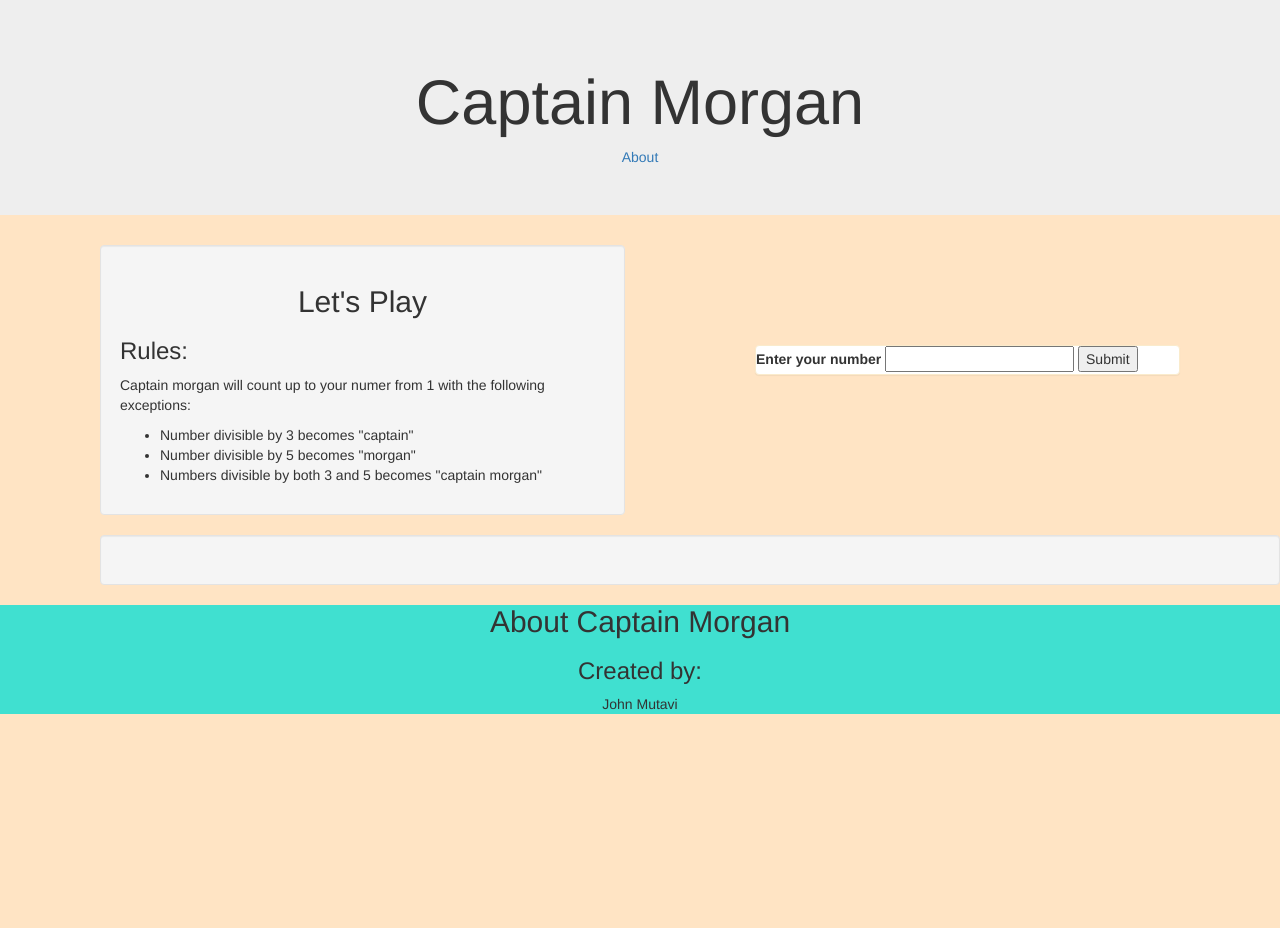
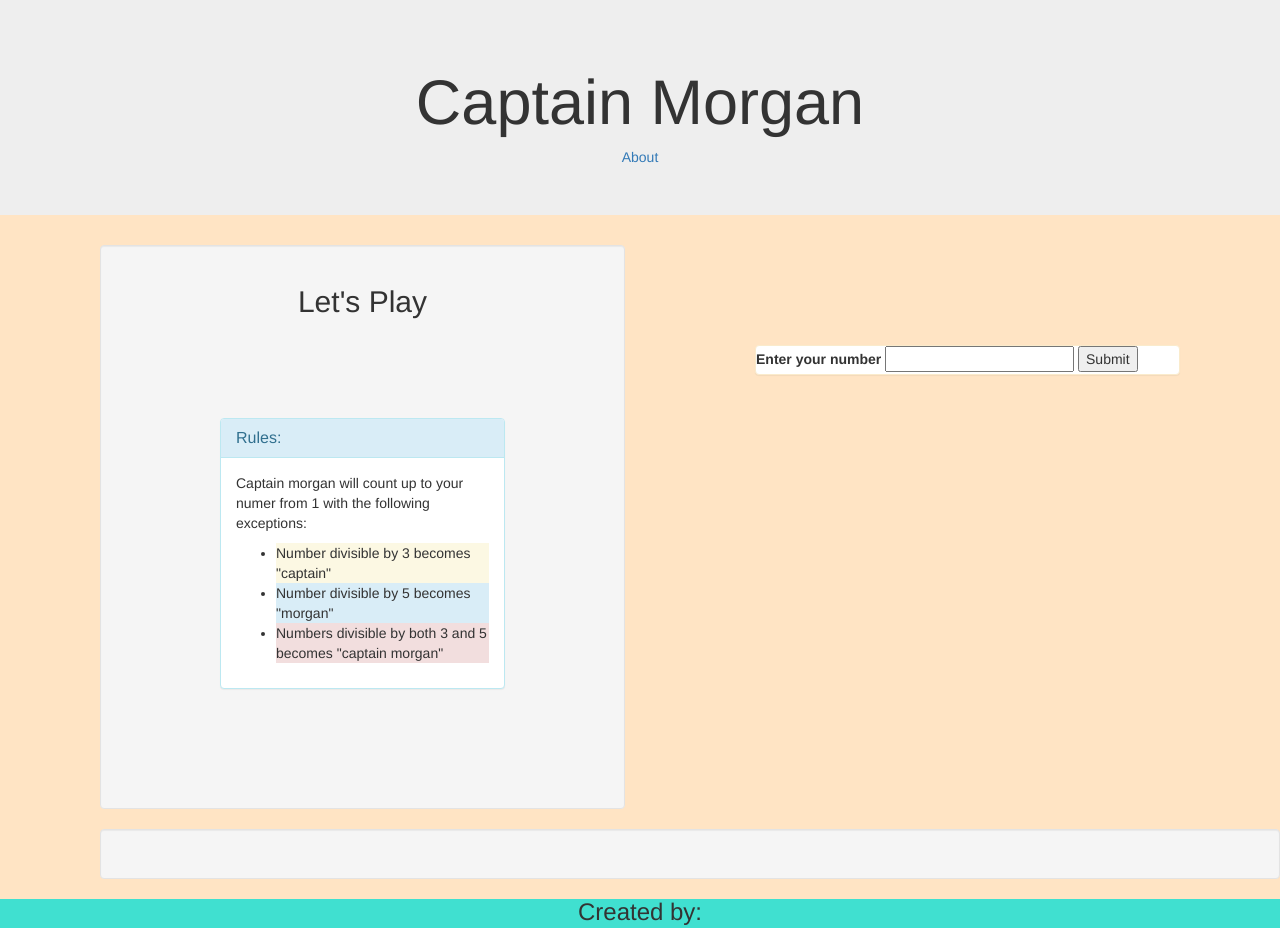
Before and after one commit to jonnygovish/Captain-Morgan-Web-App, a plain HTML site: page index.html in a window 1280 px wide. Shown: the top 928 px of the page. Before the commit the page ends 800 px from the top, so only its background shows below. Drawn offline with Linux system fonts and the light colour scheme.

Commit message:
Further changes to page layout make more changes to how the page looks

```diff
--- a/index.html
+++ b/index.html
@@ -26,15 +26,21 @@
     <div class="section-2">
         <div class="row">
             <div class="col-md-6">
-                <div class="well">
+                <div class="well play">
                     <h2 class="animated bounceInDown">Let's Play</h2>
-                    <h3>Rules:</h3>
-                    <p>Captain morgan will count up to your numer from 1 with the following exceptions:</p>
-                    <ul>
-                        <li>Number divisible by 3 becomes "captain"</li>
-                        <li>Number divisible by 5 becomes "morgan"</li>
-                        <li>Numbers divisible by both 3 and 5 becomes "captain morgan"</li>
-                    </ul>
+                    <div class="panel panel-info">
+                        <div class="panel-heading">
+                            <h3 class="panel-title">Rules:</h3>
+                        </div>
+                        <div class="panel-body">
+                            <p>Captain morgan will count up to your numer from 1 with the following exceptions:</p>
+                            <ul>
+                                <li class="bg-warning">Number divisible by 3 becomes "captain"</li>
+                                <li class="bg-info">Number divisible by 5 becomes "morgan"</li>
+                                <li class="bg-danger">Numbers divisible by both 3 and 5 becomes "captain morgan"</li>
+                            </ul>
+                        </div>
+                    </div>
                 </div>
             </div>
 
@@ -58,7 +64,7 @@
 
     <div class="section-3">
         <center>
-            <h2 id="#about">About Captain Morgan</h2>
+            <h2 id="#about"></h2>
             <h3>Created by:</h3>
             <p>John Mutavi</p>
         </center>
```
